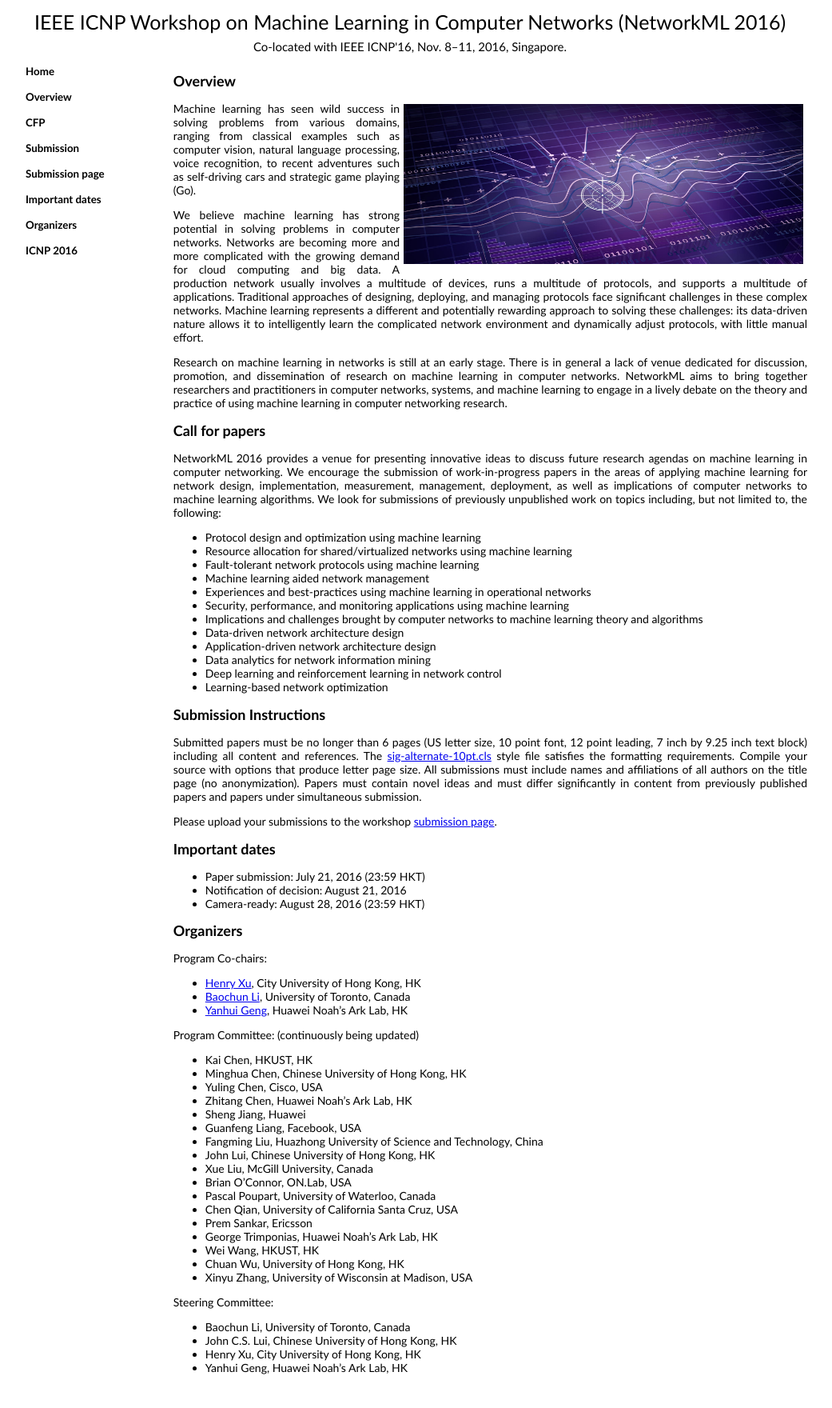
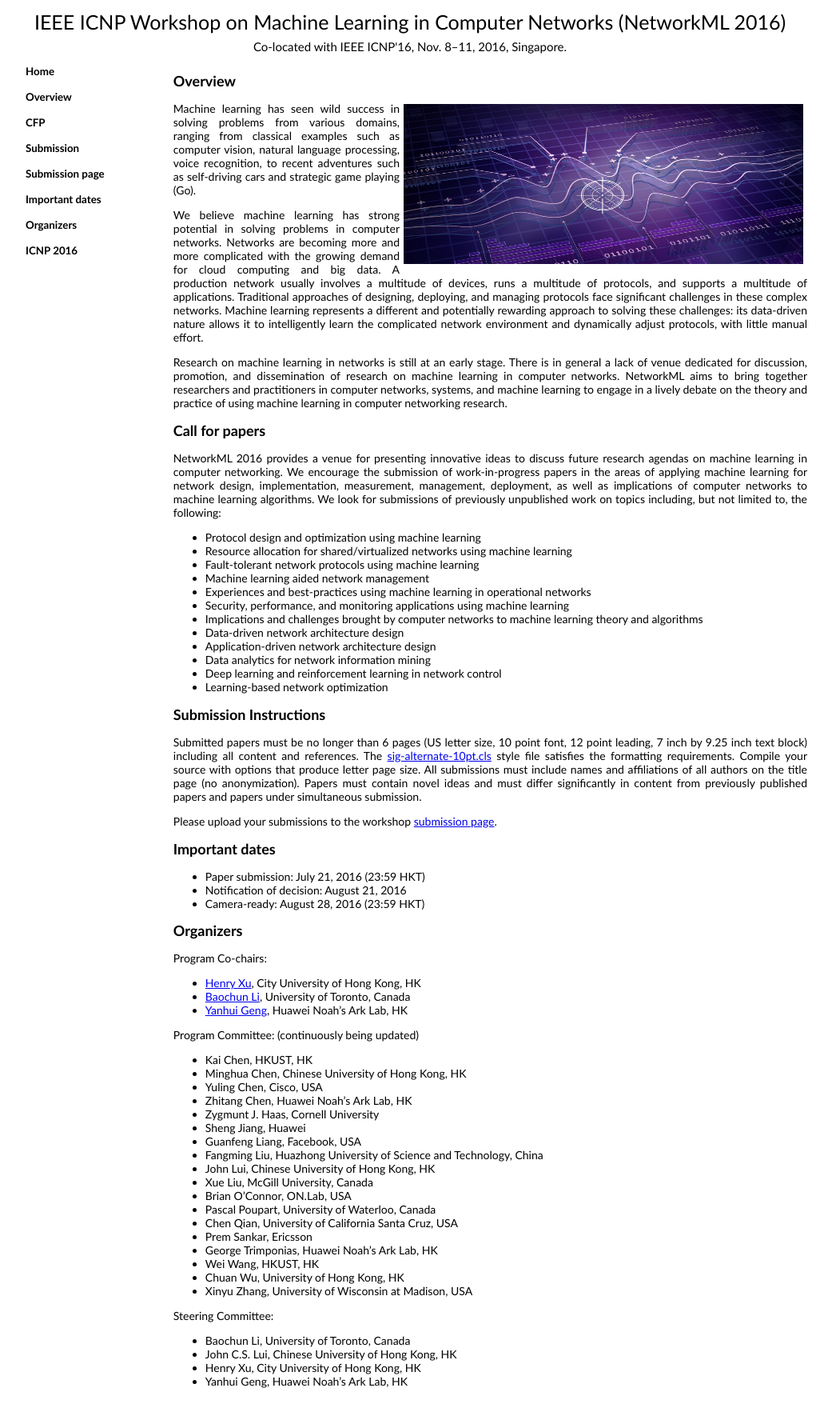
Before and after one commit to networkml/networkml.github.io, a Jekyll site: the page built from index.html, in a window 1280 px wide. Shown: the whole page at 80% size, without its empty margins (127-1168 px from the left). Built offline with Jekyll 4.4.1, drawn with Linux system fonts in a browser that asks for light colours.

Commit message:
added Haas

```diff
--- a/_includes/index.md
+++ b/_includes/index.md
@@ -54,6 +54,7 @@ Program Committee: (continuously being updated)
 * Minghua Chen, Chinese University of Hong Kong, HK
 * Yuling Chen, Cisco, USA
 * Zhitang Chen, Huawei Noah's Ark Lab, HK
+* Zygmunt J. Haas, Cornell University
 * Sheng Jiang, Huawei
 * Guanfeng Liang, Facebook, USA
 * Fangming Liu, Huazhong University of Science and Technology, China
```
